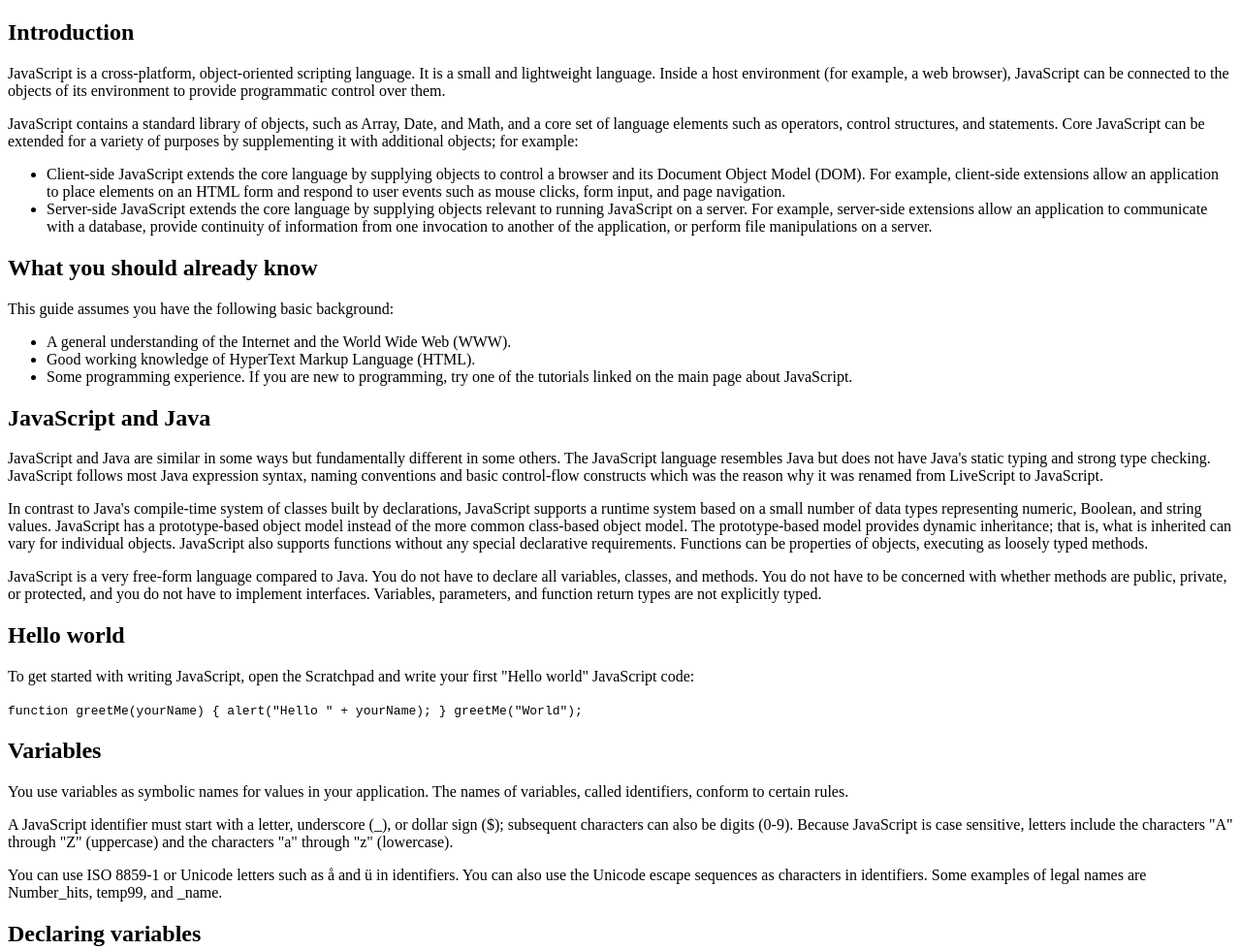
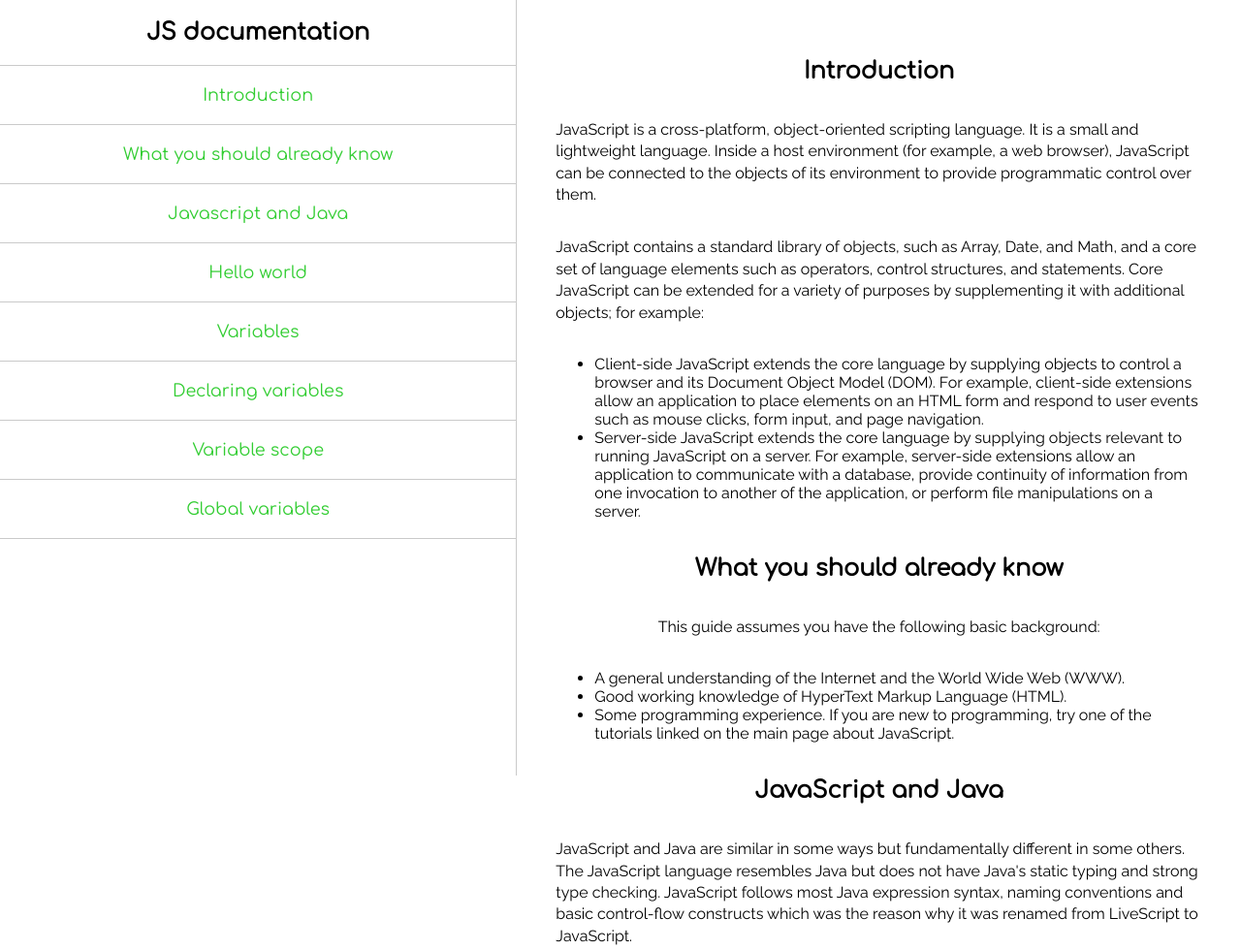
Before and after one commit to rafaelmollad/documentation-page, a plain HTML site: page index.html in a window 1280 px wide. Shown: the top 980 px of the page at 97% size. Drawn offline with Linux system fonts and the light colour scheme.

Commit message:
Styles added to project

```diff
--- a/index.html
+++ b/index.html
@@ -3,8 +3,12 @@
   <head>
     <meta charset="utf-8">
     <title>Building your first web page</title>
+    <link href="https://fonts.googleapis.com/css?family=Comfortaa|Raleway" rel="stylesheet">
+    <link rel="stylesheet" href="styles/styles.css">
+    <link rel="stylesheet" href="styles/mediaqueries.css">
   </head>
   <body>
+    <div id="main-container">
       <main id="main-doc">
         <section id="Introduction" class="main-section">
           <header>
@@ -88,6 +92,7 @@
           <p>Consequently, you can access global variables declared in one window or frame from another window or frame by specifying the window or frame name.
              For example, if a variable called phoneNumber is declared in a document, you can refer to this variable from an iframe as parent.phoneNumber.</p>
         </section>
+      </main>
       <nav id="navbar">
         <header>
           <h1>JS documentation</h1>
@@ -103,7 +108,6 @@
           <a href="#Global_variables" class="nav-link">Global variables</a>
         </div>
       </nav>
-    </main>
-    <script src="https://cdn.freecodecamp.org/testable-projects-fcc/v1/bundle.js"></script>
+    </div>
   </body>
 </html>
--- /dev/null
+++ b/styles/mediaqueries.css
@@ -0,0 +1,23 @@
+/* Apply these styles on devices from 650px wide */
+@media only screen and (min-width: 650px) {
+  #main-container {
+    grid-template-areas:
+      "n n n n n m m m m m m m" /* Make the navbar move to the left */
+  }
+
+  #content {
+    overflow: visible;
+    height: auto;
+  }
+
+  #navbar {
+    position: sticky;
+    height: 100vh;
+    top: 0;
+    border-right: 1px solid #cacaca;
+  }
+
+  header h1, p {
+    text-align: left;
+  }
+}
--- /dev/null
+++ b/styles/styles.css
@@ -0,0 +1,95 @@
+/* Basic styles */
+* {
+  box-sizing: border-box;
+}
+
+/* Remove styles applied by the browser */
+html, body {
+  margin: 0;
+  padding: 0;
+}
+
+body {
+  font-family: 'Raleway', sans-serif;
+}
+
+/* Remove underline from all links */
+a {
+  text-decoration: none;
+}
+
+p {
+  line-height: 1.4em;
+}
+
+code {
+  background: gold;
+  padding: 10px;
+  border-radius: 3px;
+  font-family: 'Raleway';
+  font-size: 0.9em;
+  display: inline-block;
+  text-align: center;
+}
+
+/* Align all the h1 and p to the center */
+header h1, p {
+  text-align: center;
+}
+
+h1 {
+  font-family: 'Comfortaa', cursive;
+}
+
+/* Container for all the content in the document */
+#main-container {
+  display: grid;
+  grid-template-columns: repeat(12, 1fr);  /* Creates 12-column grid */
+  grid-template-areas:
+    "n n n n n n n n n n n n"
+    "m m m m m m m m m m m m"
+}
+
+/* Container for the different sections */
+#main-doc {
+  grid-area: m;
+  padding: 40px;
+}
+
+.main-section {
+  display: grid;
+  justify-items: center;
+}
+
+/* Main navigation container */
+#navbar {
+  grid-area: n;
+}
+
+/* JS documentation heading */
+#navbar h1 {
+  text-align: center;
+}
+
+/* Container for the table of contents */
+#content {
+  display: grid;
+  justify-items: stretch;
+  text-align: center;
+  height: 100px;
+  overflow: auto;
+}
+
+/* Links to each section in the document */
+#content a {
+  padding: 20px 0;
+  border-bottom: 1px solid #cacaca;
+  font-family: 'Comfortaa';
+  color: limegreen;
+  font-size: 1.1em;
+}
+
+/* Selects first link - Introduction*/
+#content a:first-of-type {
+  border-top: 1px solid #cacaca;
+}
```
Lines whose indentation alone changed are shown as unchanged.
